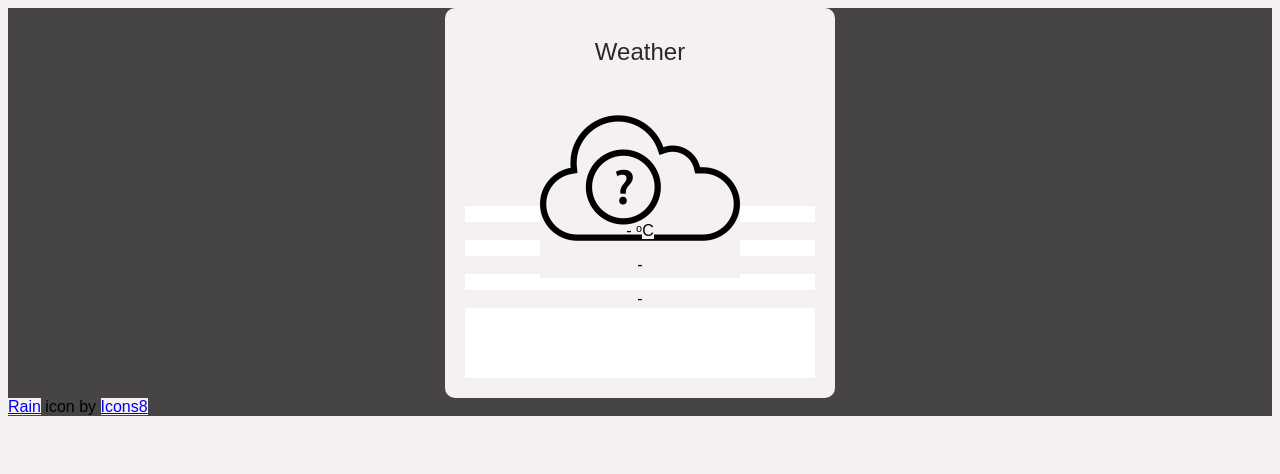
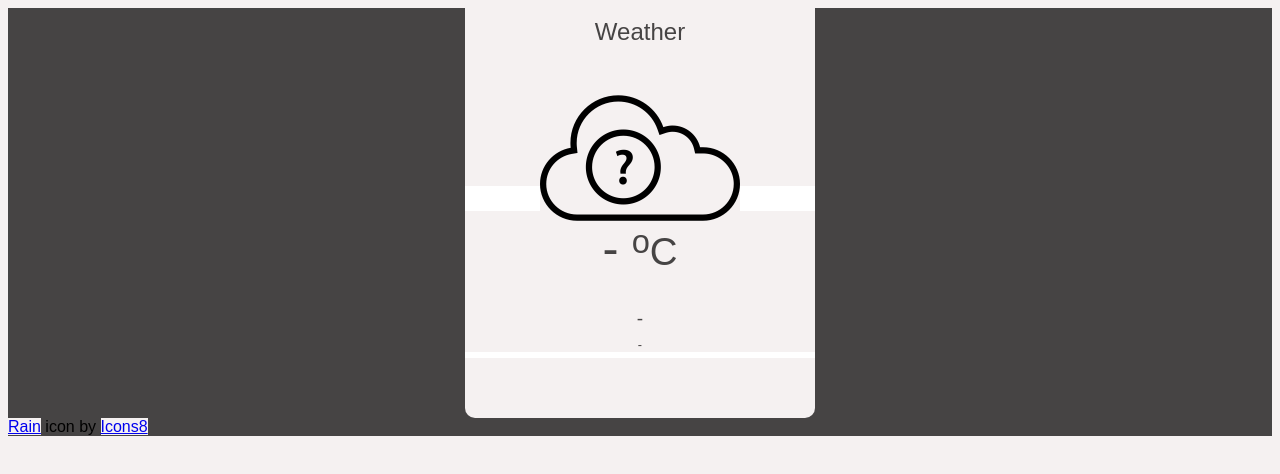
Before and after one commit to ElNinoLombard/weather_app, a plain HTML site: page index.html in a window 1280 px wide. Drawn offline with Linux system fonts and the light colour scheme.

Commit message:
few changes on the styling

```diff
--- a/css/styles.css
+++ b/css/styles.css
@@ -13,7 +13,7 @@ body {
     width: 350px;
     border-radius: 10px;
     text-align: center;
-    padding: 20px;
+    padding-bottom: 60px;
 }
 
 .access-status {
@@ -26,7 +26,7 @@ body {
     padding: 10px 0;
     margin: 0;
     color: #c53838;
-    font-size: 1.5em;
+    font-size: 1.2em;
 }
 
 .app-header {
@@ -39,7 +39,7 @@ body {
     text-align: center;
     padding: 10px;
     font-size: 1.5em;
-    color: #292727;
+    color: #464444;
     margin: 0 auto;
 }
 
@@ -53,3 +53,46 @@ body {
     width: 350px;
     height: 128px;
 }
+
+.weather-icon img {
+    display: block;
+    margin: 0 auto;
+}
+
+.temperature {
+    width: 350px;
+    height: 90px;
+}
+
+.temperature span {
+    color: #464444;
+    font-size: 0.8em;
+}
+
+.temperature p{
+    text-align: center;
+    padding: 10px;
+    margin: 25px;
+    color: #464444;
+    font-size: 3em;
+}
+
+.temperature p:hover {
+    cursor: pointer;
+}
+
+.temp-description p{
+    text-align: center;
+    margin: 0;
+    padding: 7px;
+    color: #464444;
+    font-size: 1.2em;
+}
+
+.location p {
+    text-align: center;
+    padding: 0;
+    margin: 0;
+    color: #464444;
+    font-size: 0.8em;
+}
```
